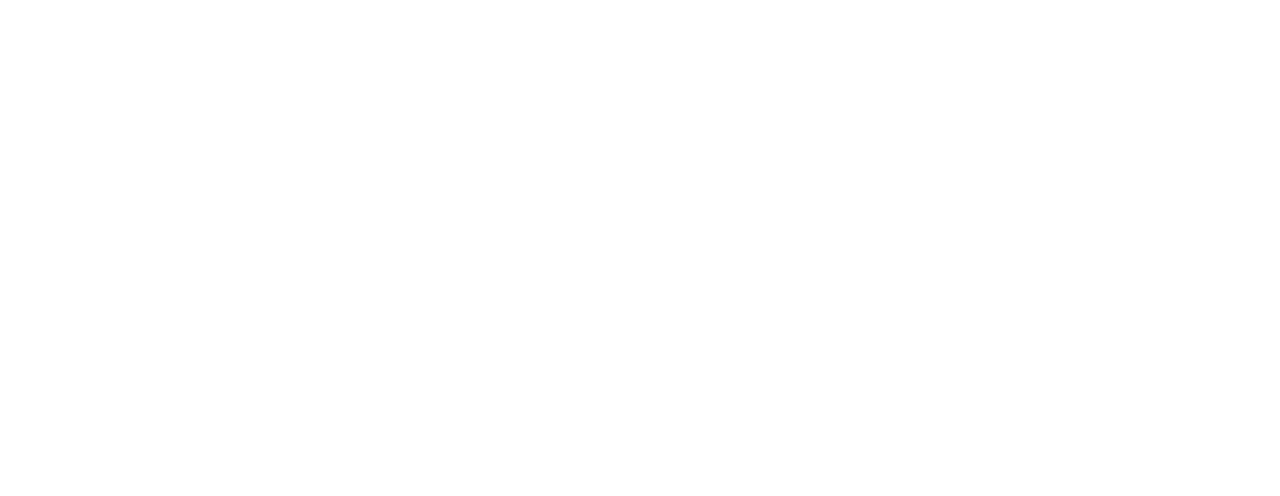
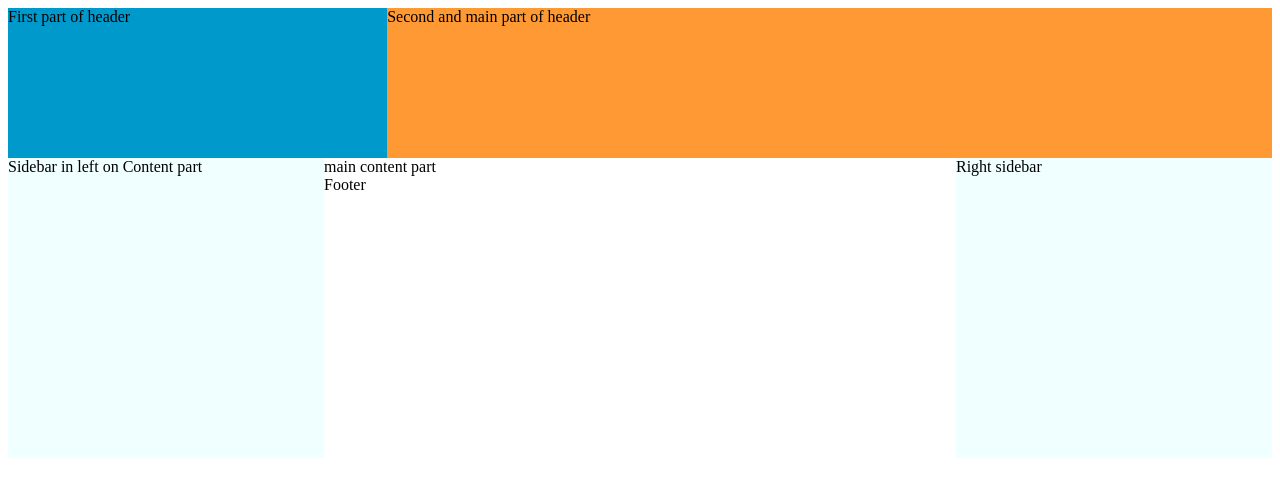
Before and after one commit to asifmrony/BitmWebDesign, a website: page BITM_Web_Batch70_mid/public_html/homeworks/2nd h.w.html in a window 1280 px wide. Drawn offline with Linux system fonts and the light colour scheme.

Commit message:
Tried to make the layout on this 2nd homework html file

```diff
--- a/BITM_Web_Batch70_mid/public_html/homeworks/2nd h.w.css
+++ /dev/null
@@ -1,14 +0,0 @@
-/*
-To change this license header, choose License Headers in Project Properties.
-To change this template file, choose Tools | Templates
-and open the template in the editor.
-*/
-/*
-    Created on : Oct 18, 2018, 11:10:03 AM
-    Author     : Mr. Slow
-*/
-.div{
-    height:200px;
-    width:400px;
-    background-color: blue;
-}
--- a/BITM_Web_Batch70_mid/public_html/homeworks/2nd h.w.html
+++ b/BITM_Web_Batch70_mid/public_html/homeworks/2nd h.w.html
@@ -9,9 +9,63 @@ and open the template in the editor.
         <title>HOMEWORK:Layout with DIV and CSS</title>
         <meta charset="UTF-8">
         <meta name="viewport" content="width=device-width, initial-scale=1.0">
-        <link href="2nd h.w.css" rel="stylesheet" type="text/css">
+        <style>
+            .header_left{
+                background-color: #0099cc;
+                height: 150px;
+                width: 30%;
+                //border-right:black;
+                float:left;
+                overflow:hidden;
+            }
+            .header_right{
+                background-color: #ff9933;
+                height:150px;
+                width:70%;
+                float:right;
+                overflow:hidden;
+            }
+            .left_sidebar{
+                background-color: azure;
+                height:300px;
+                width: 25%;
+                float:left;
+                overflow:hidden;
+            }
+            .right_sidebar{
+                background-color: azure;
+                height:300px;
+                width: 25%;
+                float:right;
+                overflow:hidden;
+            .content{
+                background-color:black;
+                height:300px;
+                width: 50%;
+                overflow:hidden;
+                //float: inside;//
+
+            }
+            .footer{
+                background-color: black;
+                height:200px;
+                width:100%;
+                overflow:hidden;
+            }
+            div{
+                padding:20px;
+                margin:20px;
+            }
+        </style>
     </head>
     <body>
-        <div class="header_left"></div>
+        <div class="header_left">First part of header</div>
+        <div class="header_right">Second and main part of header</div>
+
+        <div class="content">main content part
+            <div class="left_sidebar">Sidebar in left on Content part</div>
+            <div class="right_sidebar">Right sidebar</div>
+        </div>
+        <div class="footer">Footer</div>
     </body>
 </html>
```
